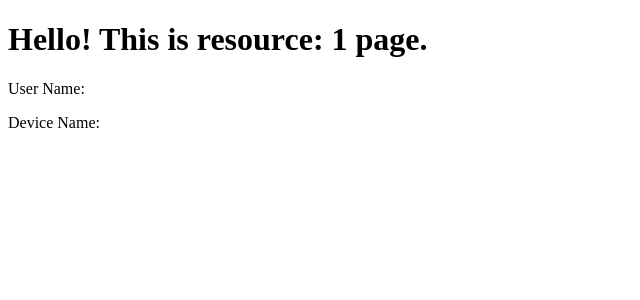
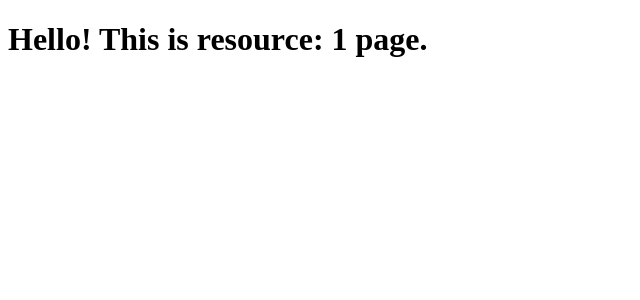
Before and after one commit to salonikumawat28/nextjs-resources, a Next.js app in the folder frontend/: page /resources/1 in a window 1280 px wide. Shown: the top 300 px of the page, without its empty margins (0-640 px from the left). Built offline with nearby package versions, Linux system fonts and the light colour scheme; no server answers.

Commit message:
Process response data only if 200 status

```diff
--- a/frontend/src/pages/resources/[resourceId].tsx
+++ b/frontend/src/pages/resources/[resourceId].tsx
@@ -17,18 +17,23 @@ const Resource : NextPage = () => {
             // Fetch resource.
             let fullUrl = "http://localhost:3001/resources/" + resourceId;
             const response = await fetch(fullUrl, {method: "GET"});
+            if (response.status !== 200) return;
             const fetchedResource = await response.json();
 
             // Fetch user name.
             const responseUser = await fetch("http://localhost:3001/users/" + fetchedResource.user_id, {method: "GET"});
-            const fetchedUser = await responseUser.json();
-            setUserName(fetchedUser.name);
+            if (responseUser.status === 200) {
+                const fetchedUser = await responseUser.json();
+                setUserName(fetchedUser.name);
+            }
 
 
             // Fetch device name.
             const responseDevice = await fetch("http://localhost:3001/devices/" + fetchedResource.device_id, {method: "GET"});
-            const fetchedDevice = await responseDevice.json();
-            setDeviceName(fetchedDevice.name);
+            if (responseDevice.status === 200){
+                const fetchedDevice = await responseDevice.json();
+                setDeviceName(fetchedDevice.name);
+            }
         }
     }
 
@@ -37,8 +42,8 @@ const Resource : NextPage = () => {
     return (
         <div>
             <h1>Hello! This is resource: { resourceId } page.</h1>
-            <p>User Name: {userName}</p>
-            <p>Device Name: {deviceName}</p>
+            {userName && <p>User Name: {userName}</p>}
+            {deviceName && <p>Device Name: {deviceName}</p>}
         </div>
 
     );
```
